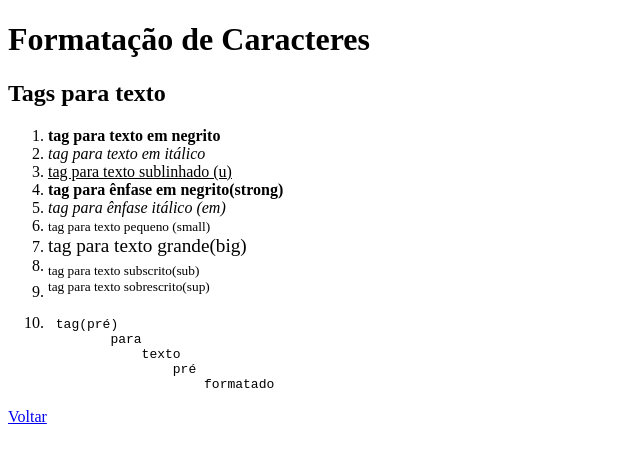
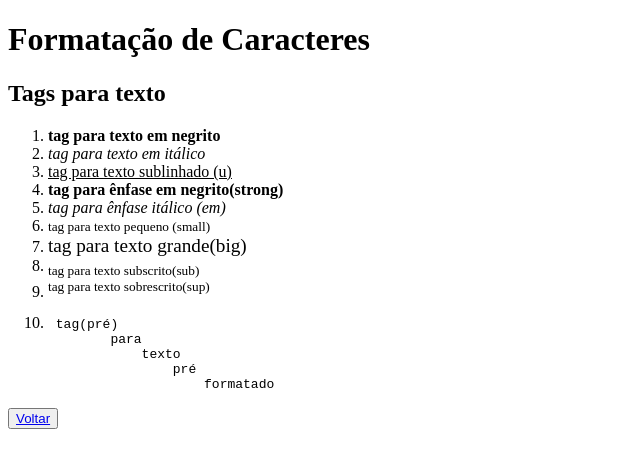
Before and after one commit to Csrand/html-basico, a plain HTML site: page formatações.html in a window 1280 px wide. Shown: the whole page, without its empty margins (0-640 px from the left). Drawn offline with Linux system fonts and the light colour scheme.

Commit message:
add botoes

```diff
--- a/formatações.html
+++ b/formatações.html
@@ -27,6 +27,6 @@
 </pre>
 </li>
  </ol>
-<a href="/homepage.htm">Voltar</a>
+<button> <a href="/homepage.htm">Voltar</a> </button>
 </body>
 </html>
```
